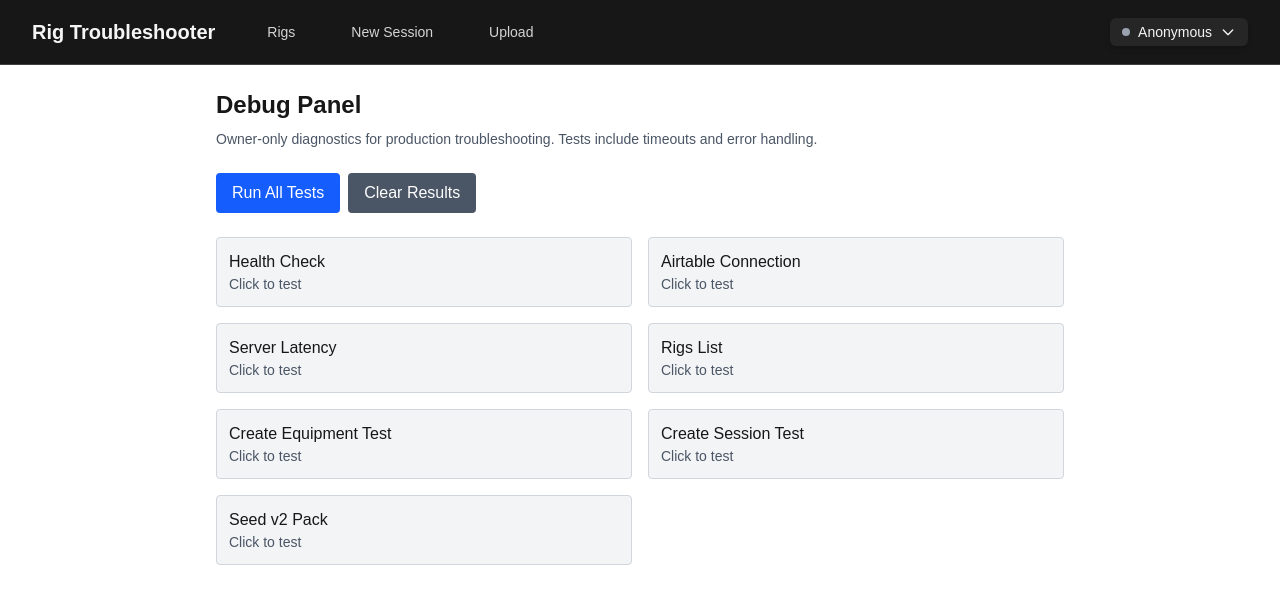
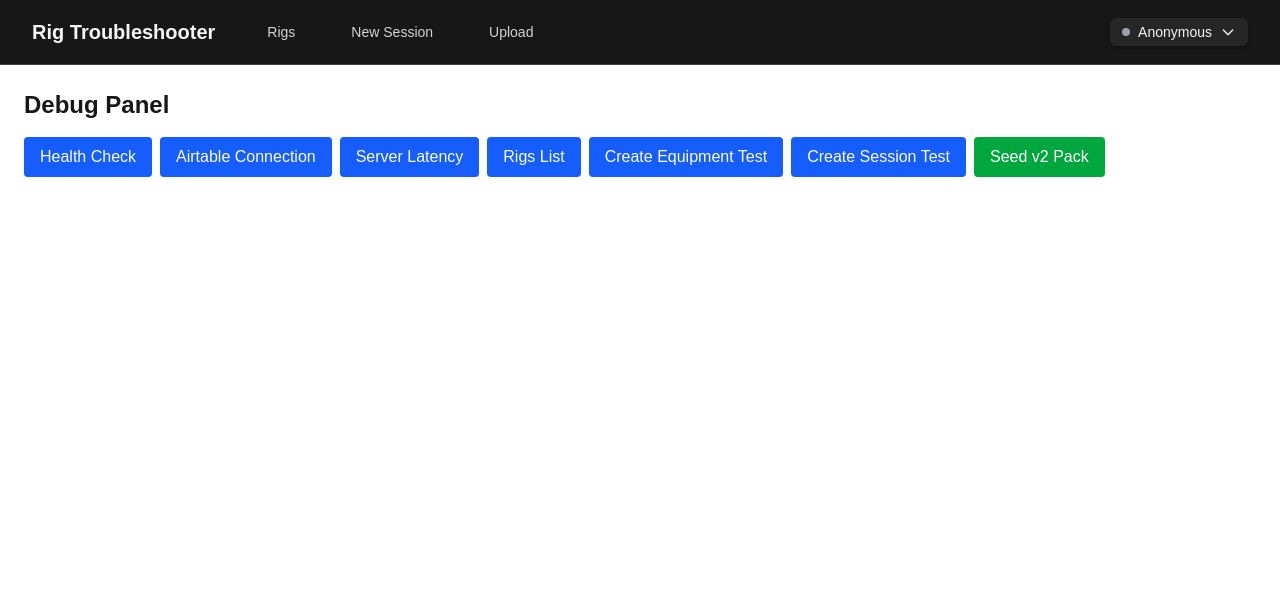
Before and after one commit to solopreneurguru/rig-troubleshooter, a Next.js app: page /debug in a window 1280 px wide. Shown: the top 604 px of the page. Built offline with nearby package versions, Linux system fonts and the light colour scheme.

Commit message:
fix(sessions/new): deadlines + inline errors; fast rigs list + session create

```diff
--- a/src/app/api/_diag/airtable/route.ts
+++ b/src/app/api/_diag/airtable/route.ts
@@ -14,8 +14,7 @@ export async function GET() {
     const tb = table(process.env.TB_RIGS || "Rigs");
     await withTimeout(
       tb.select({ fields: ["Name"], pageSize: 1 }).all(),
-      8000, // 8s timeout
-      () => console.error('[timeout]', '/api/_diag/airtable', { ms: 8000, hint: 'airtable' })
+      8000 // 8s timeout
     );
 
     const ms = Date.now() - startTime;
--- a/src/app/api/diagnostics/airtable/route.ts
+++ b/src/app/api/diagnostics/airtable/route.ts
@@ -23,8 +23,7 @@ export async function GET() {
     const tb = table(process.env.TB_RIGS || "Rigs");
     const rows = await withTimeout(
       tb.select({ fields: ["Name"], pageSize: 1 }).all(),
-      5000, // 5s timeout
-      () => console.log("[diagnostics] Airtable connection timeout")
+      5000 // 5s timeout
     );
 
     const latency = Date.now() - startTime;
--- a/src/app/api/equipment/instances/create/route.ts
+++ b/src/app/api/equipment/instances/create/route.ts
@@ -10,76 +10,65 @@ const RIG_LINK_FIELD = "Rig"; // link-to-record field on EquipmentInstances to t
 
 export async function POST(req: Request) {
   try {
-    console.log("[create-flow] Starting equipment instance creation");
-
     let body: any = {};
     try { body = await req.json(); } catch {}
 
     const name = (body.name || "").trim();
-    const rigName = (body.rigName || "").trim();      // optional
-    const rigId = body.rigId;                         // optional, direct ID
-    const typeName = (body.typeName || "").trim();    // optional
-    const typeId = body.typeId;                       // optional, direct ID
-    const serial = (body.serial || "").trim();       // optional
-    const plcDocUrl = (body.plcDocUrl || "").trim(); // optional
+    const rigName = (body.rigName || "").trim();
+    const rigId = body.rigId;
+    const typeName = (body.typeName || "").trim();
+    const typeId = body.typeId;
+    const serial = (body.serial || "").trim();
+    const plcDocUrl = (body.plcDocUrl || "").trim();
 
     if (!name) return jsonErr("name is required", 422);
 
-    // Use shared timeout utility with 15s deadline
     const equipTbl = table(TB_EQUIPMENT_INSTANCES);
 
-    // Resolve rig link (optional) - prefer direct ID, fallback to name lookup
     let finalRigId: string | undefined;
     if (rigId) {
       finalRigId = rigId;
     } else if (rigName) {
       const rig = await withTimeout(
         findByName(TB_RIGS, rigName, NAME_FIELD),
-        5000, // 5s for rig lookup
-        () => console.error('[timeout]', '/api/equipment/instances/create', { ms: 5000, hint: 'airtable' })
+        20000
       );
       if (!rig) return jsonErr(`Rig not found: ${rigName}`, 422);
       finalRigId = rig.id;
     }
 
-    // Resolve type link (optional) - prefer direct ID, fallback to name lookup
     let finalTypeId: string | undefined;
     if (typeId) {
       finalTypeId = typeId;
     } else if (typeName) {
       const typeRec = await withTimeout(
         findByName(TB_EQUIPMENT_TYPES, typeName, NAME_FIELD),
-        5000, // 5s for type lookup
-        () => console.error('[timeout]', '/api/equipment/instances/create', { ms: 5000, hint: 'airtable' })
+        20000
       );
       if (!typeRec) return jsonErr(`EquipmentType not found: ${typeName}`, 422);
       finalTypeId = typeRec.id;
     }
 
     const fields: Record<string, any> = { [NAME_FIELD]: name };
-    if (finalRigId) fields[RIG_LINK_FIELD] = [finalRigId]; // Airtable link array
+    if (finalRigId) fields[RIG_LINK_FIELD] = [finalRigId];
     if (finalTypeId) fields[EQUIPINSTANCES_TYPE_FIELD] = [finalTypeId];
     if (serial) fields.Serial = serial;
     if (plcDocUrl) fields.PLCProjectDoc = plcDocUrl;
 
     const created = await withTimeout(
       equipTbl.create([{ fields }]),
-      15000, // 15s deadline for creation
-      () => console.error('[timeout]', '/api/equipment/instances/create', { ms: 15000, hint: 'airtable' })
+      20000
     );
 
     const rec = created?.[0];
     if (!rec?.id) throw new Error("create returned no id");
 
-    console.log(`[create-flow] Successfully created equipment instance: ${name} (${rec.id})`);
     return jsonOk({ id: rec.id, name }, { status: 201 });
   } catch (e: any) {
     if (e?.code === 'ETIMEDOUT') {
-      console.error('[timeout]', '/api/equipment/instances/create', { ms: 15000, hint: 'airtable' });
+      console.error('[timeout]', '/api/equipment/instances/create', { hint: 'airtable' });
       return jsonErr('upstream timeout', 504);
     }
-
-    console.log(`[create-flow] Equipment creation error: ${e?.message || 'server error'}`);
     return jsonErr(e?.message || 'server error', 500);
   }
 }
--- a/src/app/api/rigs/list/route.ts
+++ b/src/app/api/rigs/list/route.ts
@@ -1,39 +1,28 @@
+import { NextResponse } from 'next/server';
 import { table } from "@/lib/airtable";
-import { withTimeout, jsonOk, jsonErr } from "@/lib/http";
+import { withDeadline } from "@/lib/deadline";
 
 export const runtime = "nodejs";
 
 export async function GET() {
   try {
-    console.log("[create-flow] Starting rigs list fetch");
-
-    // Basic env sanity (health already does this, but fail fast here too)
     if (!process.env.AIRTABLE_API_KEY || !process.env.AIRTABLE_BASE_ID) {
-      console.log("[create-flow] Missing Airtable env keys");
-      return jsonErr("Airtable env missing", 500);
+      return NextResponse.json({ ok: false, error: "Airtable env missing" }, { status: 500 });
     }
 
-    // Use shared timeout utility with 15s deadline
     const tb = table(process.env.TB_RIGS || "Rigs");
-    const rows = await withTimeout(
-      tb.select({ fields: ["Name"], pageSize: 100 }).all(),
-      15000, // 15s deadline
-      () => console.error('[timeout]', '/api/rigs/list', { ms: 15000, hint: 'airtable' })
-    );
-
-    const rigs = rows
-      .map(r => ({ id: r.id as string, name: (r.get("Name") as string) || "" }))
-      .filter(r => r.name);
-
-    console.log(`[create-flow] Successfully fetched ${rigs.length} rigs`);
-    return jsonOk({ rigs });
-  } catch (e: any) {
-    if (e?.code === 'ETIMEDOUT') {
-      console.error('[timeout]', '/api/rigs/list', { ms: 15000, hint: 'airtable' });
-      return jsonErr('upstream timeout', 504);
-    }
-
-    console.log(`[create-flow] Rigs list error: ${e?.message || 'server error'}`);
-    return jsonErr(e?.message || 'server error', 500);
+    const work = (async () => {
+      const records = await tb.select({
+        pageSize: 50,
+        fields: ['Name'], // keep minimal
+        sort: [{field:'Name', direction:'asc'}],
+        view: undefined
+      }).all();
+      const rigs = records.map(r => ({ id: r.id, name: r.get('Name') || '' }));
+      return NextResponse.json({ ok: true, rigs });
+    })();
+    return await withDeadline(work, 8000, 'rigs/list');
+  } catch (e:any) {
+    return NextResponse.json({ ok:false, error: e?.message || 'failed' }, { status: 503 });
   }
 }
--- a/src/app/api/sessions/create/route.ts
+++ b/src/app/api/sessions/create/route.ts
@@ -1,48 +1,37 @@
+import { NextResponse } from 'next/server';
 import { createSession } from "@/lib/airtable";
-import { withTimeout, jsonOk, jsonErr } from "@/lib/http";
+import { withDeadline } from "@/lib/deadline";
 
 export async function POST(req: Request) {
+  const body = await req.json().catch(() => ({}));
+  const problem = (body?.problem ?? '').trim();
+  const rigId = body?.rigId || null;
+  const equipmentId = body?.equipmentId || null;
+
+  if (!problem || problem.length < 3) {
+    return NextResponse.json({ ok:false, error:'problem required' }, { status: 422 });
+  }
+
   try {
-    console.log("[create-flow] Starting session creation");
-
-    const body = await withTimeout(req.json(), 5000);
-    const problem = (body?.problem ?? "").trim();
-    if (!problem) return jsonErr("problem is required", 422);
-
-    const sessionId = await withTimeout(
-      createSession(
+    const work = (async () => {
+      const id = await createSession(
         "", // title - will be computed by Airtable
         problem,
-        body.rigId || undefined,
+        rigId,
         body.overrideRulePackKey || undefined,
-        body.equipmentId || undefined,
+        equipmentId,
         undefined // failureMode
-      ),
-      20000, // 20s deadline
-      () => console.error('[timeout]', '/api/sessions/create', { ms: 20000, hint: 'airtable' })
-    );
-
-    if (!sessionId) return jsonErr('failed to create session', 502);
-
-    console.log(`[create-flow] Successfully created session: ${sessionId}`);
-    return jsonOk({ id: sessionId, redirect: `/sessions/${encodeURIComponent(sessionId)}` }, { status: 201 });
-  } catch (e: any) {
-    if (e?.code === 'ETIMEDOUT') {
-      console.error('[timeout]', '/api/sessions/create', { ms: 20000, hint: 'airtable' });
-      return jsonErr('upstream timeout', 504);
-    }
-
-    // Log Airtable error status if available
-    if (e?.status) {
-      console.log(`[create-flow] Airtable error status: ${e.status}`);
-    }
-
-    console.log(`[create-flow] Session creation error: ${e?.message || 'server error'}`);
-    return jsonErr(e?.message || 'server error', 500);
+      );
+      return NextResponse.json({ ok:true, id, redirect:`/sessions/${encodeURIComponent(id)}` }, { status: 201 });
+    })();
+    return await withDeadline(work, 9000, 'sessions/create');
+  } catch (e:any) {
+    const msg = (e?.message || '').startsWith('deadline:') ? 'timeout' : (e?.message || 'failed');
+    return NextResponse.json({ ok:false, error: msg }, { status: 503 });
   }
 }
 
 // Keep method guarders if you want:
 export async function GET() {
-  return jsonErr("Method Not Allowed", 405);
+  return NextResponse.json({ ok: false, error: "Method Not Allowed" }, { status: 405 });
 }
--- a/src/app/debug/page.tsx
+++ b/src/app/debug/page.tsx
@@ -1,6 +1,5 @@
 'use client';
 import { useState } from 'react';
-import { fetchWithTimeout } from '@/lib/http';
 
 const ADMIN_TOKEN = 'Cooper'; // Owner-only token
 
@@ -22,117 +21,92 @@ export default function DebugPage() {
 
   const tests = {
     'Health Check': async () => {
-      const response = await fetchWithTimeout('/api/health', {}, 5000);
+      const response = await fetch('/api/health');
       return await response.json();
     },
 
     'Airtable Connection': async () => {
-      const response = await fetchWithTimeout('/api/diagnostics/airtable', {}, 8000);
+      const response = await fetch('/api/diagnostics/airtable');
       return await response.json();
     },
 
     'Server Latency': async () => {
-      const response = await fetchWithTimeout('/api/diagnostics/latency', {}, 5000);
+      const response = await fetch('/api/diagnostics/latency');
       return await response.json();
     },
 
     'Rigs List': async () => {
-      const response = await fetchWithTimeout('/api/rigs/list', {}, 10000);
+      const response = await fetch('/api/rigs/list');
       return await response.json();
     },
 
     'Create Equipment Test': async () => {
-      const response = await fetchWithTimeout('/api/equipment/instances/create', {
+      const response = await fetch('/api/equipment/instances/create', {
         method: 'POST',
         headers: { 'content-type': 'application/json' },
         body: JSON.stringify({
           name: `Debug Test ${Date.now()}`,
           rigName: 'Demo Rig Alpha'
         })
-      }, 12000);
+      });
       return await response.json();
     },
 
     'Create Session Test': async () => {
-      const response = await fetchWithTimeout('/api/sessions/create', {
+      const response = await fetch('/api/sessions/create', {
         method: 'POST',
         headers: { 'content-type': 'application/json' },
         body: JSON.stringify({
-          problem: `Debug test session ${Date.now()}`
+          problem: `Debug test session ${Date.now()}`,
+          rigId: 'recDemoRigAlpha' // Use a known rig ID
         })
-      }, 15000);
-      return await response.json();
-    },
-
-    'Seed v2 Pack': async () => {
-      const response = await fetchWithTimeout('/api/dev/seed/v2-pack-plus', {
-        method: 'POST',
-        headers: { Authorization: `Bearer ${ADMIN_TOKEN}` }
-      }, 10000);
+      });
       return await response.json();
     }
   };
 
-  const runAllTests = async () => {
-    for (const [name, testFn] of Object.entries(tests)) {
-      await runTest(name, testFn);
-      // Small delay between tests
-      await new Promise(resolve => setTimeout(resolve, 500));
+  const handleSeedV2Pack = async () => {
+    setLoading('Seed v2 Pack');
+    try {
+      const response = await fetch('/api/dev/seed/v2-pack-plus', {
+        method: 'POST',
+        headers: {
+          'Content-Type': 'application/json',
+          'Authorization': `Bearer ${ADMIN_TOKEN}`
+        }
+      });
+      const json = await response.json();
+      setResults((prev: any) => ({ ...prev, 'Seed v2 Pack': { success: response.ok, data: json } }));
+    } catch (error: any) {
+      setResults((prev: any) => ({ ...prev, 'Seed v2 Pack': { success: false, error: error.message } }));
+    } finally {
+      setLoading(null);
     }
   };
 
-  const clearResults = () => setResults({});
+  return (
+    <div className="p-6 space-y-4">
+      <h1 className="text-2xl font-bold">Debug Panel</h1>
 
-  return (
-    <div className="p-6 max-w-4xl mx-auto">
-      <div className="mb-6">
-        <h1 className="text-2xl font-bold mb-2">Debug Panel</h1>
-        <p className="text-sm text-gray-600">
-          Owner-only diagnostics for production troubleshooting. Tests include timeouts and error handling.
-        </p>
-      </div>
-
-      <div className="mb-6 flex gap-2">
-        <button
-          onClick={runAllTests}
-          disabled={loading !== null}
-          className="px-4 py-2 bg-blue-600 text-white rounded hover:bg-blue-700 disabled:opacity-50"
-        >
-          {loading === null ? 'Run All Tests' : `Running ${loading}...`}
-        </button>
-        <button
-          onClick={clearResults}
-          className="px-4 py-2 bg-gray-600 text-white rounded hover:bg-gray-700"
-        >
-          Clear Results
-        </button>
-      </div>
-
-      <div className="grid grid-cols-1 md:grid-cols-2 gap-4 mb-6">
+      <div className="flex flex-wrap gap-2">
         {Object.entries(tests).map(([name, testFn]) => (
           <button
             key={name}
             onClick={() => runTest(name, testFn)}
             disabled={loading !== null}
-            className={`p-3 text-left rounded border ${
-              loading === name
-                ? 'bg-yellow-100 border-yellow-300'
-                : results[name]?.success
-                  ? 'bg-green-100 border-green-300'
-                  : results[name]?.success === false
-                    ? 'bg-red-100 border-red-300'
-                    : 'bg-gray-100 border-gray-300'
-            }`}
+            className="px-4 py-2 rounded bg-blue-600 text-white disabled:opacity-60"
           >
-            <div className="font-medium">{name}</div>
-            <div className="text-sm text-gray-600">
-              {loading === name ? 'Running...' :
-               results[name]?.success ? '✅ Success' :
-               results[name]?.success === false ? '❌ Failed' :
-               'Click to test'}
-            </div>
+            {loading === name ? 'Running...' : name}
           </button>
         ))}
+
+        <button
+          onClick={handleSeedV2Pack}
+          disabled={loading !== null}
+          className="px-4 py-2 rounded bg-green-600 text-white disabled:opacity-60"
+        >
+          {loading === 'Seed v2 Pack' ? 'Seeding...' : 'Seed v2 Pack'}
+        </button>
       </div>
 
       {Object.keys(results).length > 0 && (
--- /dev/null
+++ b/src/lib/deadline.ts
@@ -0,0 +1,6 @@
+export function withDeadline<T>(p: Promise<T>, ms: number, label?: string): Promise<T> {
+  return new Promise<T>((resolve, reject) => {
+    const id = setTimeout(() => reject(new Error(`deadline:${label ?? ''}${label ? ':' : ''}${ms}ms`)), ms);
+    p.then(v => { clearTimeout(id); resolve(v); }, e => { clearTimeout(id); reject(e); });
+  });
+}
```
Also changed, not shown: src/app/(pages)/sessions/new/DebugPanel.tsx (+3 -4 lines), src/app/(pages)/sessions/new/SessionCreateForm.tsx (+14 -34 lines), src/app/(pages)/sessions/new/page.tsx (+13 -17 lines), src/components/DebugPanel.tsx (+5 -6 lines), src/lib/http.ts (+6 -29 lines).
